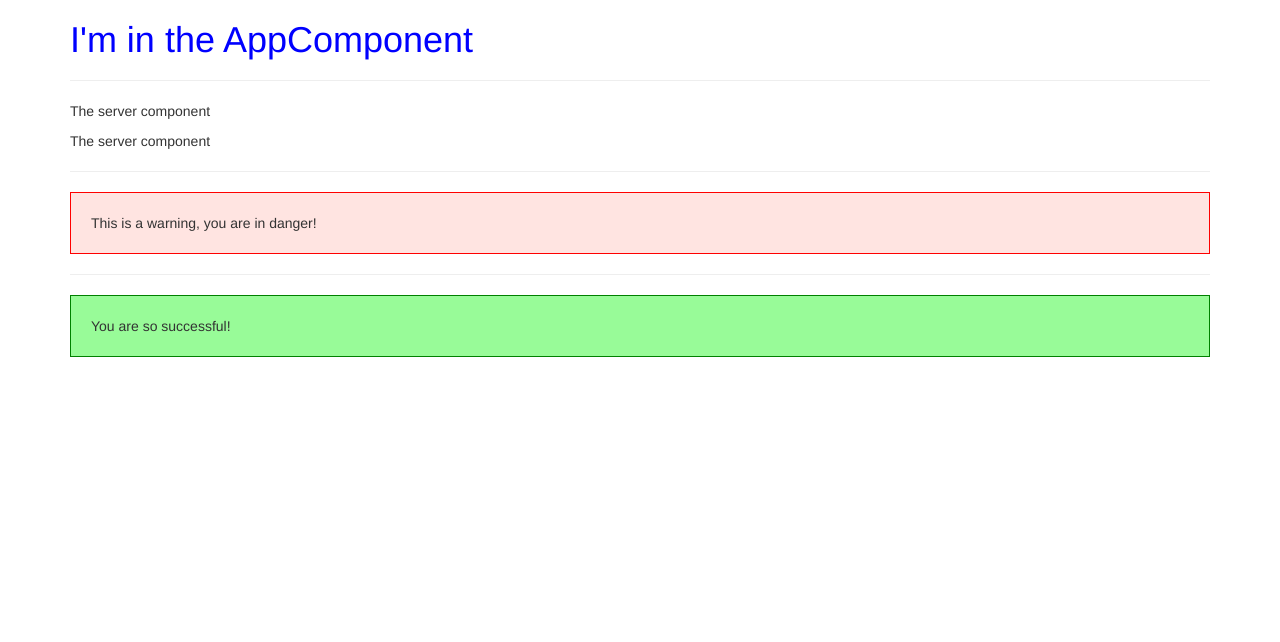
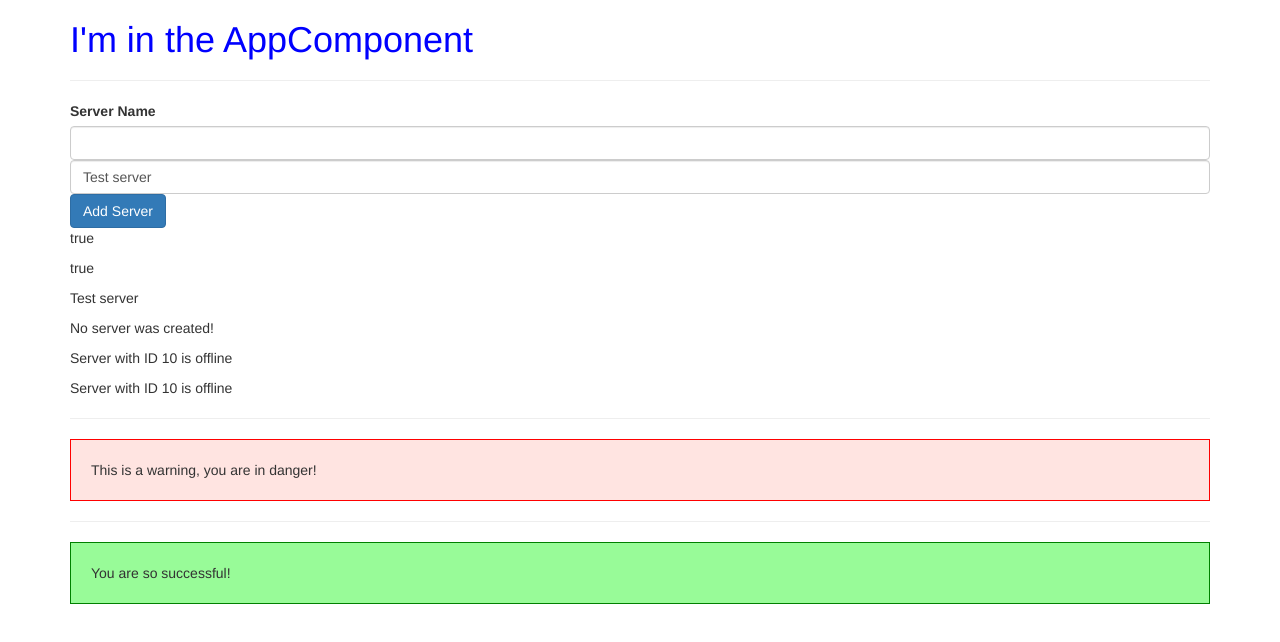
Before and after one commit to skywithin/ngDemo2-app, an Angular app: page / in a window 1280 px wide. Shown: the top 642 px of the page. Built offline with nearby package versions, Linux system fonts and the light colour scheme.

Commit message:
Add UI create and add new servers to the bucket

```diff
--- a/src/app/server-bucket/server-bucket.component.html
+++ b/src/app/server-bucket/server-bucket.component.html
@@ -1,2 +1,26 @@
+<label>Server Name</label>
+<input
+    type="text"
+    class="form-control"
+    (input)="onUpdateServerName($event)">
+
+<input
+    type="text"
+    class="form-control"
+    [(ngModel)]="serverName">
+
+<button
+    class="btn btn-primary"
+    [disabled]="!allowNewServer"
+    (click)="onCreateServer()">Add Server</button>
+
+<p>{{ allowNewServer }}</p>
+
+<p [innerText]="allowNewServer"></p>
+
+<p>{{ serverName }}</p>
+
+<p>{{ serverCreationStatus }}</p>
+
 <app-server></app-server>
 <app-server></app-server>
--- a/src/app/server-bucket/server-bucket.component.ts
+++ b/src/app/server-bucket/server-bucket.component.ts
@@ -7,9 +7,27 @@
 })
 export class ServerBucketComponent implements OnInit {
 
-  constructor() { }
+  allowNewServer: boolean = false;
+  serverCreationStatus: string = 'No server was created!';
+  serverName: string = 'Test server';
+
+  constructor() {
+
+    setTimeout(() => {
+      this.allowNewServer = true;
+    }, 2000)
+  }
 
   ngOnInit() {
   }
 
+  onCreateServer() {
+    this.serverCreationStatus = 'Server ' + this.serverName + ' was created!';
+  }
+
+  onUpdateServerName(event: Event) {
+    //console.log(event);
+    this.serverName = (<HTMLInputElement>event.target).value;
+  }
+
 }
--- a/src/app/server/server.component.html
+++ b/src/app/server/server.component.html
@@ -1 +1 @@
-<p>The server component</p>
+<p>Server with ID {{ serverId }} is {{ getServerStatus() }}</p>
--- a/src/app/server/server.component.ts
+++ b/src/app/server/server.component.ts
@@ -6,4 +6,10 @@
 })
 export class ServerComponent {
 
+    serverId: number = 10;
+    serverStatus: string = 'offline';
+
+    getServerStatus() {
+        return this.serverStatus;
+    }
 }
```
